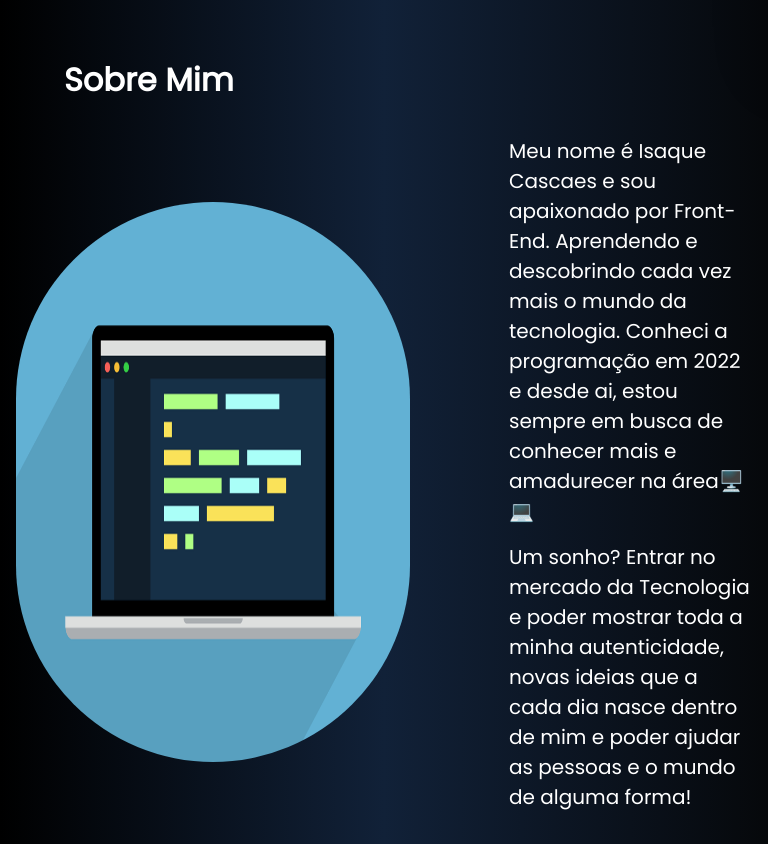
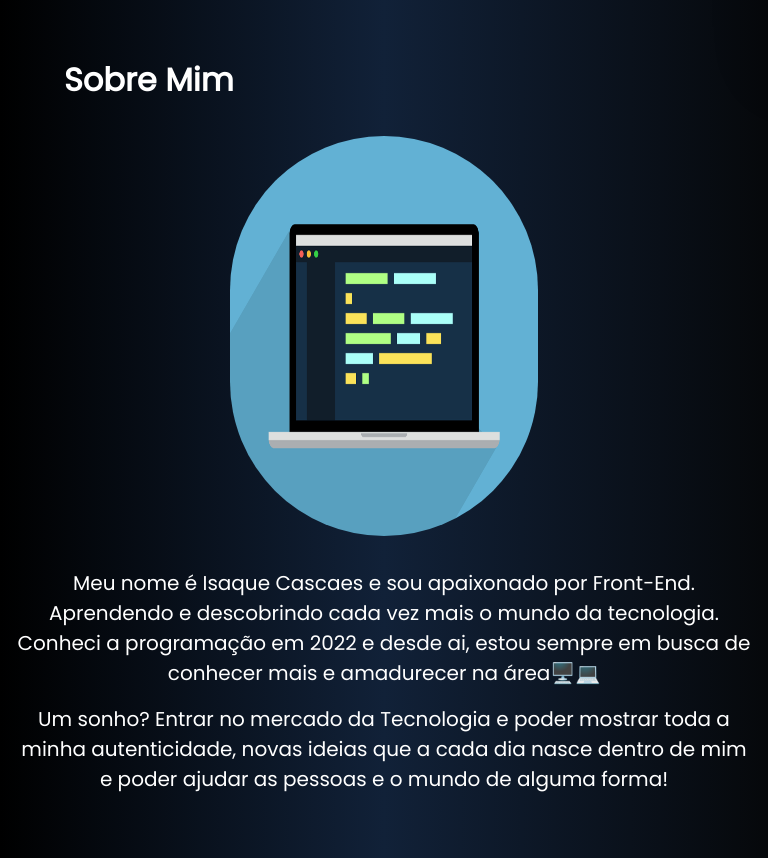
Before and after one commit to IsaqueCascaes/MeuPortfolio, a React (Vite) app: page / in a window 768 px wide. Shown: the part 840-1698 px from the top of the page. Built offline with nearby package versions, Linux system fonts and the light colour scheme.

Commit message:
Responsividade adicionada em SobreMim com sucesso!

```diff
--- a/src/css/sobreMim.module.css
+++ b/src/css/sobreMim.module.css
@@ -1,3 +1,7 @@
+figure {
+    display: flex;
+}
+
 .imagem {
     width: 80%;
     height: 70vh;
@@ -29,3 +33,43 @@
 .sobreMimTitulo {
     color: #fff;
 }
+
+@media (min-width: 551px) and (max-width: 950px) {
+    .secaoSobreMim {
+        flex-direction: column;
+        align-items: center;
+    }
+
+    .imagem {
+        width: 40vw;
+        height: 50vh;
+    }
+
+    .blocoSobreMim {
+        width: 100%;
+        align-items: center;
+        margin: 2rem;
+    }
+
+    .textoBlocoSobre {
+        text-align: center;
+    }
+
+}
+
+@media (max-width:550px) {
+    .imagem {
+        display: none;
+    }
+
+    .blocoSobreMim {
+        width: 100%;
+        align-items: center;
+        margin: 2rem;
+    }
+
+    .textoBlocoSobre {
+        font-size: 19px;
+        text-align: center;
+    }
+}
--- a/src/styles/global.js
+++ b/src/styles/global.js
@@ -26,13 +26,17 @@ export const SobreMim = styled.main`
   height: 90vh;
   padding-top: 80px;
 
-@media (max-width: 950px){
-  height: 110vh;
-  flex-direction: column;
-  padding-top: 120px;
-}
+  @media (max-width: 950px) {
+    height: 110vh;
+    flex-direction: column;
+    padding-top: 120px;
+  }
 `;
 
 export const BlocoTitulo = styled.div`
   padding: 1rem 4rem;
+
+  @media (max-width: 550px) {
+    text-align: center;
+  }
 `;
```
